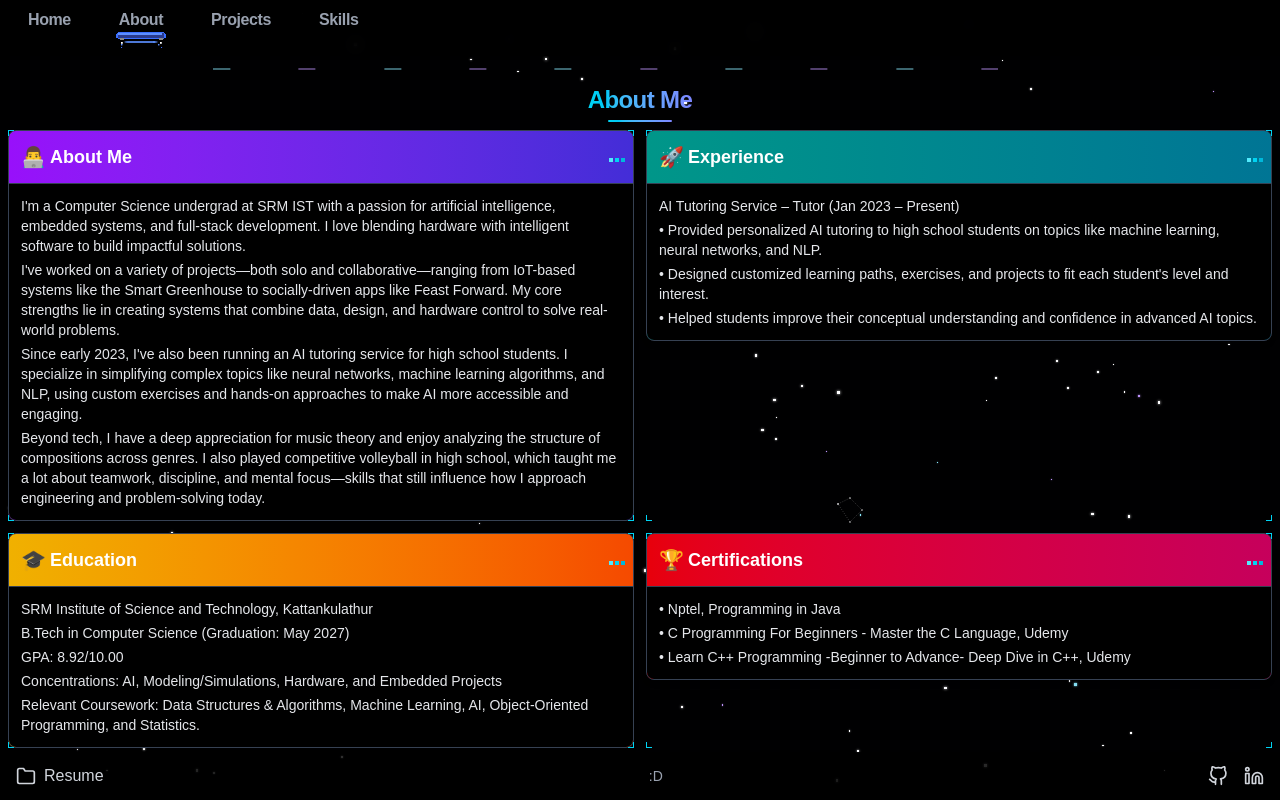
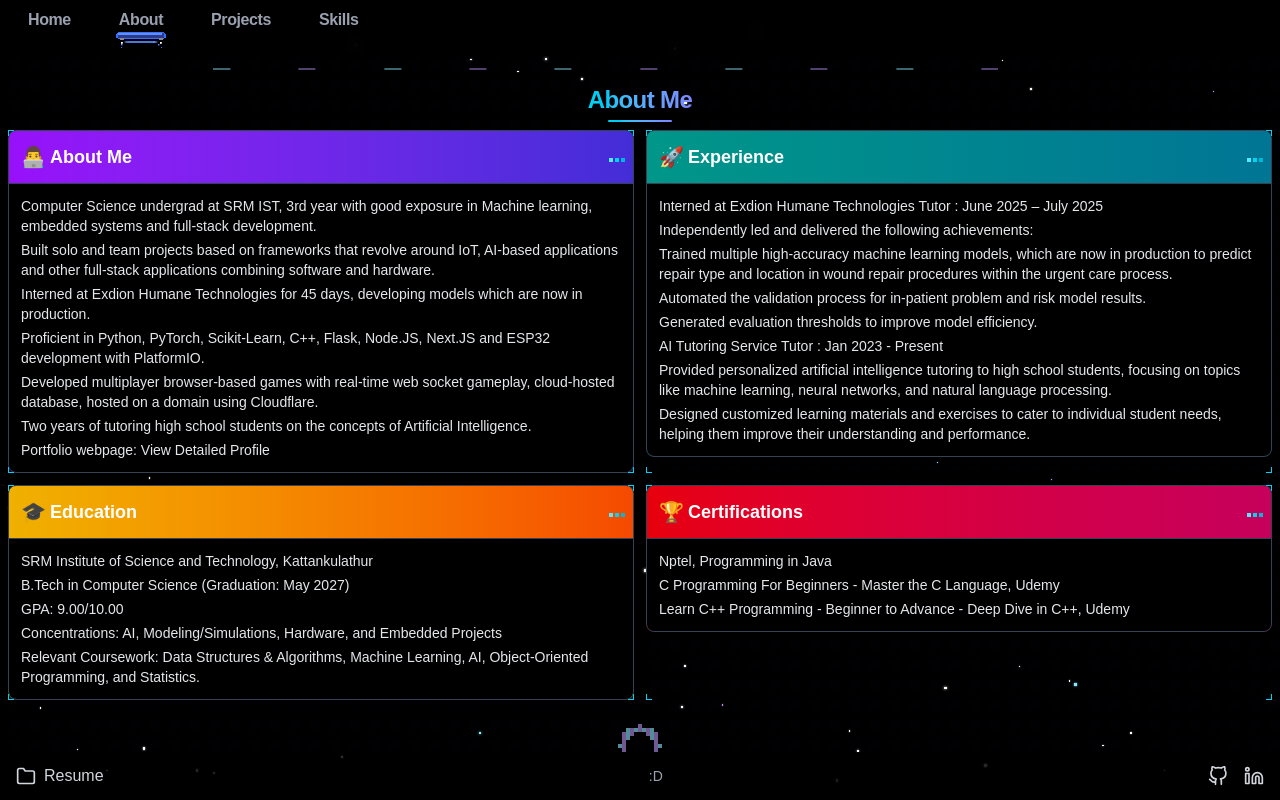
Before and after one commit to its-lightning/portfolio, a Next.js app: page /about in a window 1280 px wide. Built offline with nearby package versions, Linux system fonts and the light colour scheme.

Commit message:
update portfolio info

```diff
--- a/app/about/page.tsx
+++ b/app/about/page.tsx
@@ -20,10 +20,13 @@ export default function About() {
     {
       title: "About Me",
       text: [
-        "I'm a Computer Science undergrad at SRM IST with a passion for artificial intelligence, embedded systems, and full-stack development. I love blending hardware with intelligent software to build impactful solutions.",
-        "I've worked on a variety of projects—both solo and collaborative—ranging from IoT-based systems like the Smart Greenhouse to socially-driven apps like Feast Forward. My core strengths lie in creating systems that combine data, design, and hardware control to solve real-world problems.",
-        "Since early 2023, I've also been running an AI tutoring service for high school students. I specialize in simplifying complex topics like neural networks, machine learning algorithms, and NLP, using custom exercises and hands-on approaches to make AI more accessible and engaging.",
-        "Beyond tech, I have a deep appreciation for music theory and enjoy analyzing the structure of compositions across genres. I also played competitive volleyball in high school, which taught me a lot about teamwork, discipline, and mental focus—skills that still influence how I approach engineering and problem-solving today.",
+        "Computer Science undergrad at SRM IST, 3rd year with good exposure in Machine learning, embedded systems and full-stack development.",
+        "Built solo and team projects based on frameworks that revolve around IoT, AI-based applications and other full-stack applications combining software and hardware.",
+        "Interned at Exdion Humane Technologies for 45 days, developing models which are now in production.",
+        "Proficient in Python, PyTorch, Scikit-Learn, C++, Flask, Node.JS, Next.JS and ESP32 development with PlatformIO.",
+        "Developed multiplayer browser-based games with real-time web socket gameplay, cloud-hosted database, hosted on a domain using Cloudflare.",
+        "Two years of tutoring high school students on the concepts of Artificial Intelligence.",
+        "Portfolio webpage: View Detailed Profile"
       ],
       icon: "👨‍💻",
       bg: "from-purple-600 to-indigo-700",
@@ -31,10 +34,14 @@ export default function About() {
     {
       title: "Experience",
       text: [
-        "AI Tutoring Service – Tutor (Jan 2023 – Present)",
-        "• Provided personalized AI tutoring to high school students on topics like machine learning, neural networks, and NLP.",
-        "• Designed customized learning paths, exercises, and projects to fit each student's level and interest.",
-        "• Helped students improve their conceptual understanding and confidence in advanced AI topics.",
+        "Interned at Exdion Humane Technologies Tutor : June 2025 – July 2025",
+        "Independently led and delivered the following achievements:",
+        "Trained multiple high-accuracy machine learning models, which are now in production to predict repair type and location in wound repair procedures within the urgent care process.",
+        "Automated the validation process for in-patient problem and risk model results.",
+        "Generated evaluation thresholds to improve model efficiency.",
+        "AI Tutoring Service Tutor : Jan 2023 - Present",
+        "Provided personalized artificial intelligence tutoring to high school students, focusing on topics like machine learning, neural networks, and natural language processing.",
+        "Designed customized learning materials and exercises to cater to individual student needs, helping them improve their understanding and performance."
       ],
       icon: "🚀",
       bg: "from-teal-600 to-cyan-700",
@@ -44,9 +51,9 @@ export default function About() {
       text: [
         "SRM Institute of Science and Technology, Kattankulathur",
         "B.Tech in Computer Science (Graduation: May 2027)",
-        "GPA: 8.92/10.00",
+        "GPA: 9.00/10.00",
         "Concentrations: AI, Modeling/Simulations, Hardware, and Embedded Projects",
-        "Relevant Coursework: Data Structures & Algorithms, Machine Learning, AI, Object-Oriented Programming, and Statistics.",
+        "Relevant Coursework: Data Structures & Algorithms, Machine Learning, AI, Object-Oriented Programming, and Statistics."
       ],
       icon: "🎓",
       bg: "from-yellow-500 to-orange-600",
@@ -54,9 +61,9 @@ export default function About() {
     {
       title: "Certifications",
       text: [
-        "•  Nptel, Programming in Java ",
-        "•	C Programming For Beginners - Master the C Language, Udemy",
-        "•	Learn C++ Programming -Beginner to Advance- Deep Dive in C++, Udemy",
+        "Nptel, Programming in Java",
+        "C Programming For Beginners - Master the C Language, Udemy",
+        "Learn C++ Programming - Beginner to Advance - Deep Dive in C++, Udemy"
       ],
       icon: "🏆",
       bg: "from-red-600 to-pink-700",
--- a/app/projects/page.tsx
+++ b/app/projects/page.tsx
@@ -13,6 +13,14 @@ const projects = [
     link: "https://myflask-phi.vercel.app/"
   },
   {
+    title: "Multiplayer tetris",
+    description:
+      "A multiplayer Tetris game built with Node.js and Socket.io, featuring real-time gameplay and competitive scoring.",
+    image: "/images/tetris.png",
+    tags: ["Sockets", "Cloudflare domain", "Game"],
+    link: "https://itslightning.online"
+  },
+  {
     title: "Wumpus World Simulation",
     description:
       "A simulation of the Wumpus World problem using AI agents to demonstrate knowledge-based inference and decision-making.",
@@ -21,12 +29,20 @@ const projects = [
     link: "https://wumpus-world-delta.vercel.app/"
   },
   {
+    title: "Sudoku Solver and backtracking visualizer",
+    description:
+      "A web app that solves Sudoku puzzles using backtracking algorithm and visualizes the solving process step-by-step.",
+    image: "/images/sudoku.png",
+    tags: ["AI", "Simulation", "Backtracking"],
+    link: "https://wumpus-world-delta.vercel.app/"
+  },
+  {
     title: "Smart Greenhouse",
     description:
       "An IoT-based greenhouse automation system using ESP32 with sensors for temperature, light, moisture, and gas monitoring, integrated with a website for real-time display.",
     image: "/images/smart-greenhouse.png",
     tags: ["IoT", "ESP32", "Sensors", "Web Dashboard"],
-    link: "https://smartgh.vercel.app/"
+    link: "https://sudoku-eta-woad.vercel.app/"
   },
   // {
   //   title: "Lighto",
```
Also changed, not shown: public/images/sudoku.png (added), public/images/tetris.png (added).
